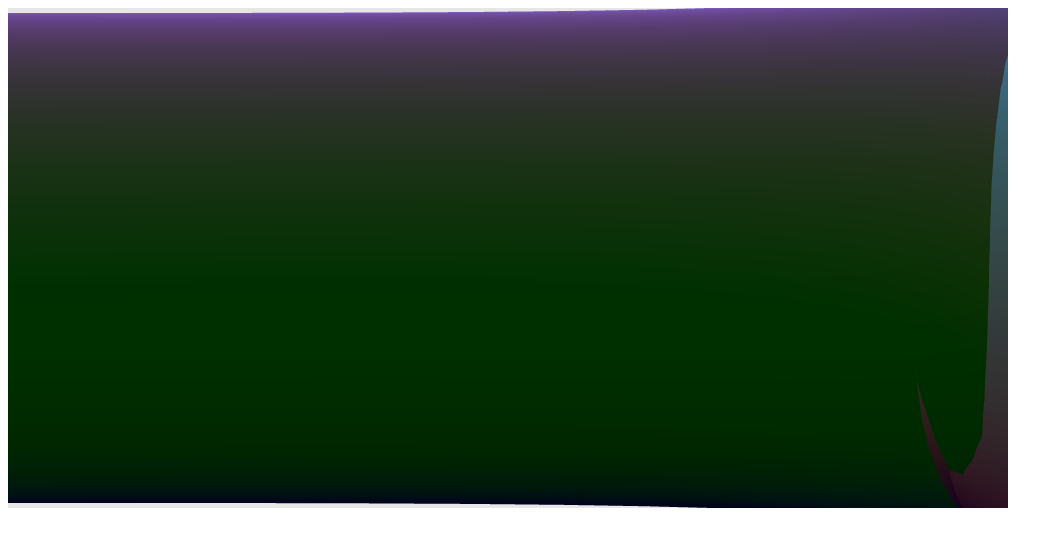
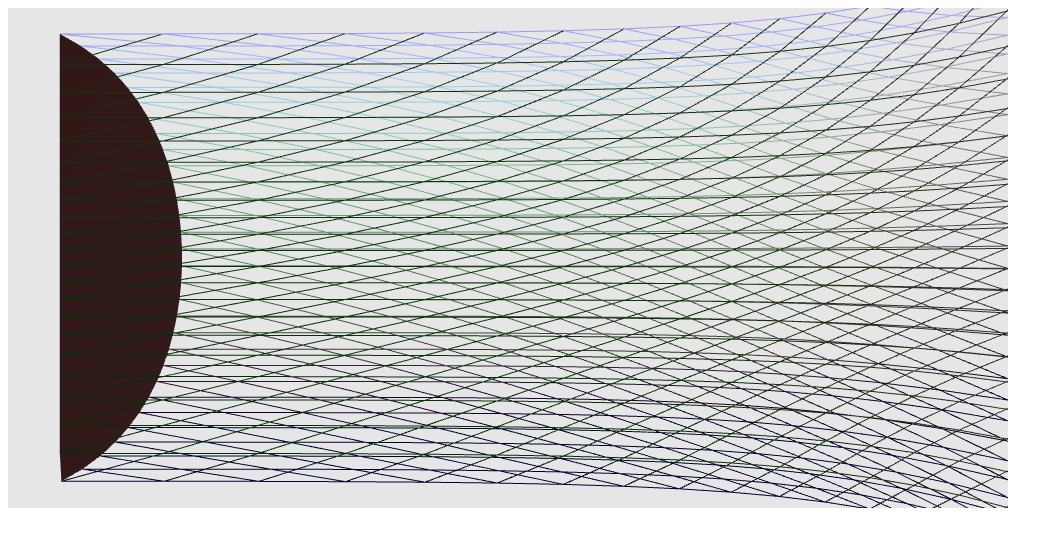
Before and after one commit to n-zu/FIUBA_SG, a plain HTML site: page tp/tp1/demo/sweep.html in a window 1280 px wide. Shown: the whole page, without its empty margins (0-1063 px from the left). Drawn offline with Linux system fonts and the light colour scheme; animation ran at ten frames a second.

Commit message:
debugging

```diff
--- a/tp/tp1/demo/sweep.html
+++ b/tp/tp1/demo/sweep.html
@@ -6,7 +6,7 @@
     <script src="../../../lib/gl-matrix-3.3.0.min.js"></script>
     <script type="module">
       import { WebGL } from "../scripts/webgl.js";
-      import { mx } from "../scripts/util.js";
+      import { mx, dmx } from "../scripts/util.js";
       import { Spline, Surface, SweepSolid } from "../scripts/geometry.js";
       import { CameraControl } from "../scripts/camera.js";
 
@@ -18,7 +18,7 @@
           [-2.0, -2.0, z],
           [2.0, -2.0, z],
           [2.0, -2.0, z],
-          [2.0, 1.0, z],
+          [2.0, 0.0, z],
 
           [2.0, 2.0, z],
           [2.0, 2.0, z],
@@ -35,7 +35,7 @@
       };
 
       const getSurface = (z) => {
-        const points = [
+        const droplet_points = [
           [0.0, 1.0, z],
           [0.0, 0.0, z],
           [1.0, -1.0, z],
@@ -43,6 +43,17 @@
 
           [-1.0, -1.0, z],
           [-1.0, 1.0, z],
+          [0.0, 1.0, z],
+        ];
+
+        const points = [
+          [0.0, 1.0, z],
+          [1.0, 1.0, z],
+          [1.0, -1.0, z],
+          [0.0, -1.0, z],
+
+          [0.0, 0.0, z],
+          [0.0, 0.0, z],
           [0.0, 1.0, z],
         ];
 
@@ -77,28 +88,50 @@
       const solid = new SweepSolid(surface, curve);
       solid.setupBuffers(wgl, 50, 50);
 
-      const drawScene = (showSolid = true) => {
-        if (showSolid) {
-          solid.draw(wgl);
-        } else {
-          curve.webglDraw(wgl, 0.01, 0.05);
+      const scanSurface = (from, to, t, factor) => {
+        const u = from + ((to - from) * (Math.sin(t / factor) + 1)) / 2;
+        drawSurfaceAtCurve(surface, curve, u);
+      };
 
-          const di = 1 / 4;
-          for (let i = 0; i < 1 + di; i += di) {
-            drawSurfaceAtCurve(surface, curve, i);
-          }
+      const drawScene = (t, scan = false) => {
+        solid.draw(wgl, wgl.gl.LINE_STRIP);
+
+        if (scan) {
+          scanSurface(0.65, 0.67, t, 1000);
+          scanSurface(0.5, 0.8, t, 1000);
+          scanSurface(0, 1, t, 1000);
         }
       };
       drawScene();
 
-      const tick = () => {
+      const tick = (t) => {
         requestAnimationFrame(tick);
         const viewMatrix = camera.getViewMatrix();
         wgl.setViewMatrix(viewMatrix);
         camera.update();
-        drawScene();
+        drawScene(t, true);
       };
-      tick();
+      //tick();
+
+      {
+        //DEBUG
+        const curvePoint = curve.point(0.66);
+        const surfaceOrientation = surface.orientation;
+        console.log("curvePoint", curvePoint);
+        console.log("surfaceOrientation", surfaceOrientation);
+
+        const transform = dmx.alignMatrix(surfaceOrientation, curvePoint);
+        const newOrient = {
+          p: mx.transformed(surfaceOrientation.p, transform.matrix),
+          n: mx.transformed(surfaceOrientation.n, transform.rot),
+          t: mx.transformed(surfaceOrientation.t, transform.rot),
+        };
+
+        console.log("newOrient", newOrient);
+
+        surface.alignTo(curvePoint);
+        surface.webglDraw(wgl);
+      }
     </script>
   </head>
   <body>
--- a/tp/tp1/scripts/geometry.js
+++ b/tp/tp1/scripts/geometry.js
@@ -468,15 +468,10 @@ class SweepSolid {
     return this;
   }
 
-  draw(wgl) {
+  draw(wgl, mode = wgl.gl.TRIANGLE_STRIP) {
     if (!this.buffers) this.setupBuffers(wgl);
     const { pointsBuffer, normalsBuffer, idxBuffer } = this.buffers;
-    wgl.drawFromBuffers(
-      pointsBuffer,
-      normalsBuffer,
-      idxBuffer,
-      wgl.gl.TRIANGLE_STRIP
-    );
+    wgl.drawFromBuffers(pointsBuffer, normalsBuffer, idxBuffer, mode);
 
     this.drawCovers(wgl);
   }
--- a/tp/tp1/scripts/util.js
+++ b/tp/tp1/scripts/util.js
@@ -43,39 +43,73 @@ export const mx = {
 
   /// Mat
   mul: (a, b) => mat4.multiply(mat4.create(), a, b),
-  alignMatrix: (vec, ref, rotation) => {
-    const { p, t, n } = ref;
-    const t_axis = mx.cross(t, vec.t);
-    let t_angle = mx.angle(t, vec.t);
-    let t_Rot = mx.rotation(t_angle, t_axis);
-    {
-      const alt_t = mx.transform([...vec.t], t_Rot);
-      const dot = mx.dot(alt_t, t);
-      if (dot < 0.5) {
-        t_angle = 2 * Math.PI - t_angle;
-        t_Rot = mx.rotation(t_angle, t_axis);
-      }
-    }
 
-    const n_alt = mx.transform([...vec.n], t_Rot);
-    let n_angle = mx.angle(n, n_alt);
-    let n_Rot = mx.rotation(n_angle, t);
-    {
-      const alt_n = mx.transform([...n_alt], n_Rot);
-      const dot = mx.dot(alt_n, n);
-      if (dot < 0.5) {
-        n_angle = 2 * Math.PI - n_angle;
-        n_Rot = mx.rotation(n_angle, t);
-      }
-    }
+  /// Align
+  _alignMatrix: (vec, ref) => {
+    const matrix = this.mat();
+    this.translate(matrix, this.neg(vec.p));
+    this.apply(matrix, rot);
+    this.translate(matrix, p);
 
-    const rot = mx.mul(n_Rot, t_Rot);
+    return { matrix, rot };
+  },
+  alignVecRot(r, v, _axis = undefined) {
+    const axis = _axis ?? this.cross(r, v);
+    const angle = this.angle(r, v);
+    if (!angle) return this.mat();
 
-    const matrix = mx.mat();
-    mx.translate(matrix, mx.neg(vec.p));
-    mx.apply(matrix, rot);
-    mx.translate(matrix, p);
+    let rot = this.rotation(angle, axis);
+
+    let _v = this.transformed(v, rot);
+    if (this.dot(_v, r) < 0.5) rot = this.rotation(-angle, axis);
+
+    return rot;
+  },
+  alignRot(vec, ref) {
+    const t_rot = this.alignVecRot(ref.t, vec.t);
+
+    const n_tr = this.transformed(vec.n, t_rot);
+    const n_rot = this.alignVecRot(ref.n, n_tr, ref.t);
+
+    const rot = this.mul(n_rot, t_rot);
+
+    return rot;
+  },
+  alignMatrix(vec, ref) {
+    const rot = this.alignRot(vec, ref);
+
+    const matrix = this.mat();
+    this.translate(matrix, this.neg(vec.p));
+    this.apply(matrix, rot);
+    this.translate(matrix, ref.p);
 
     return { matrix, rot };
   },
 };
+
+export const dmx = {
+  ...mx,
+  validateAlignRot(vec, ref, rot, maxIter = 3) {
+    const n = this.transformed(vec.n, rot);
+    const dist = this.dist(n, ref.n);
+
+    if (dist > 0.5) {
+      const t = this.transformed(vec.t, rot);
+      const rot2 = this.alignRot({ t, n }, ref, maxIter - 1);
+      return this.mul(rot2, rot);
+    }
+
+    return rot;
+  },
+  alignRot(vec, ref, maxIter = 3) {
+    const t_rot = this.alignVecRot(ref.t, vec.t);
+
+    const n_tr = this.transformed(vec.n, t_rot);
+    const n_rot = this.alignVecRot(ref.n, n_tr, ref.t);
+
+    const rot = this.mul(n_rot, t_rot);
+
+    if (maxIter) return this.validateAlignRot(vec, ref, rot, maxIter);
+    return rot;
+  },
+};
```
